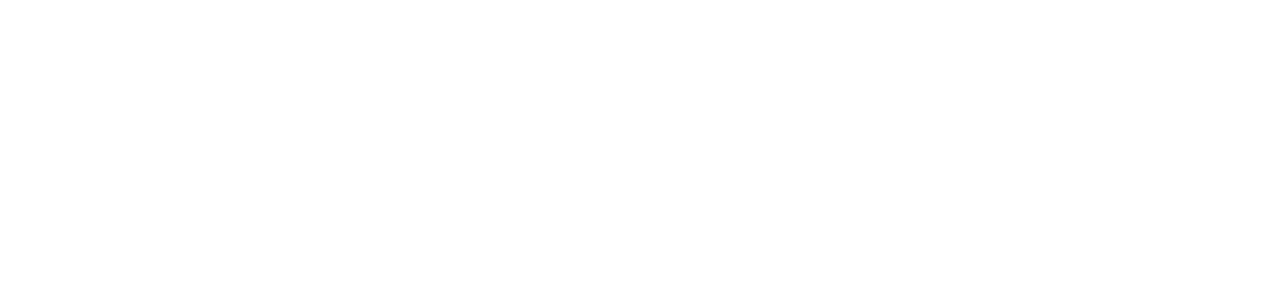
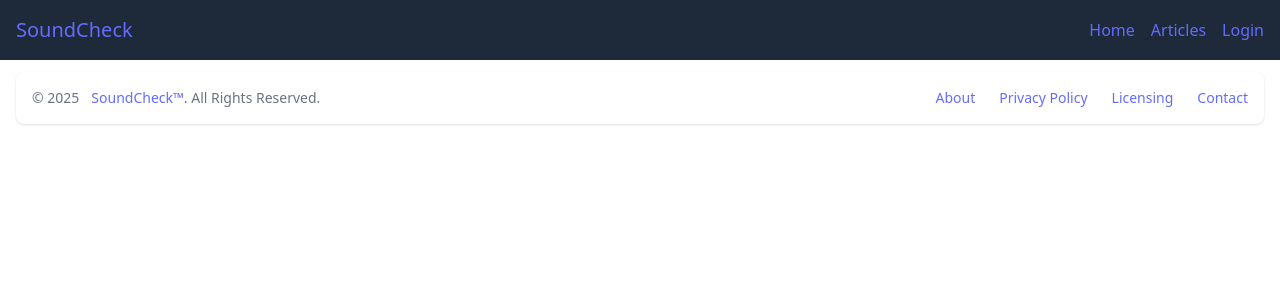
Before and after one commit to ChrisV001/SoundCheck-FE, a React (Vite) app: page /exhaust-systems in a window 1280 px wide. Before the commit this address had no page. Shown: the top 300 px of the page. Built offline with nearby package versions, Linux system fonts and the light colour scheme; no server answers.

Commit message:
ExhaustSystem page, fixes

```diff
--- a/src/App.jsx
+++ b/src/App.jsx
@@ -4,6 +4,7 @@ import "./App.css";
 import Login from "./pages/Login";
 import Home from "./pages/Home";
 import Register from "./pages/Register";
+import ExhaustSystems from "./pages/ExhaustSystems";
 
 function App() {
   return (
@@ -15,6 +16,7 @@ function App() {
           element={<Login onLoginSuccess={(data) => console.log(data)} />}
         />
         <Route path="/register" element={<Register />} />
+        <Route path="/exhaust-systems" element={<ExhaustSystems />} />
       </Routes>
     </Router>
   );
--- /dev/null
+++ b/src/pages/ExhaustSystems.jsx
@@ -0,0 +1,35 @@
+import Navbar from "../components/Navbar";
+import Footer from "../components/Footer";
+import { useEffect, useState } from "react";
+import axios from "axios";
+
+const ExhaustSystems = () => {
+  const [error, setError] = useState("");
+  const [searchQuery, setSearchQuery] = useState("");
+  const [exhaustSystems, setExhaustSystems] = useState([]);
+
+  useEffect(() => {
+    axios
+      .get("http://localhost:8080/exhaustsystem/all")
+      .then((response) => {
+        if (response.data.statusCode === 200) {
+          setExhaustSystems(response.data.exhaustSystemList);
+        } else {
+          setError(response.data.message);
+        }
+      })
+      .catch((err) => {
+        setError(err.message);
+      });
+  }, []);
+
+  return (
+    <div>
+      <Navbar />
+      <h1>Exhaust System Page</h1>
+      <Footer />
+    </div>
+  );
+};
+
+export default ExhaustSystems;
--- a/src/pages/Register.jsx
+++ b/src/pages/Register.jsx
@@ -14,7 +14,7 @@ const Register = ({ onRegisterSuccess }) => {
 
     if (password !== confirmPassword) {
       setError("Error passwords do not match");
-      return <p></p>;
+      return;
     }
 
     try {
```
